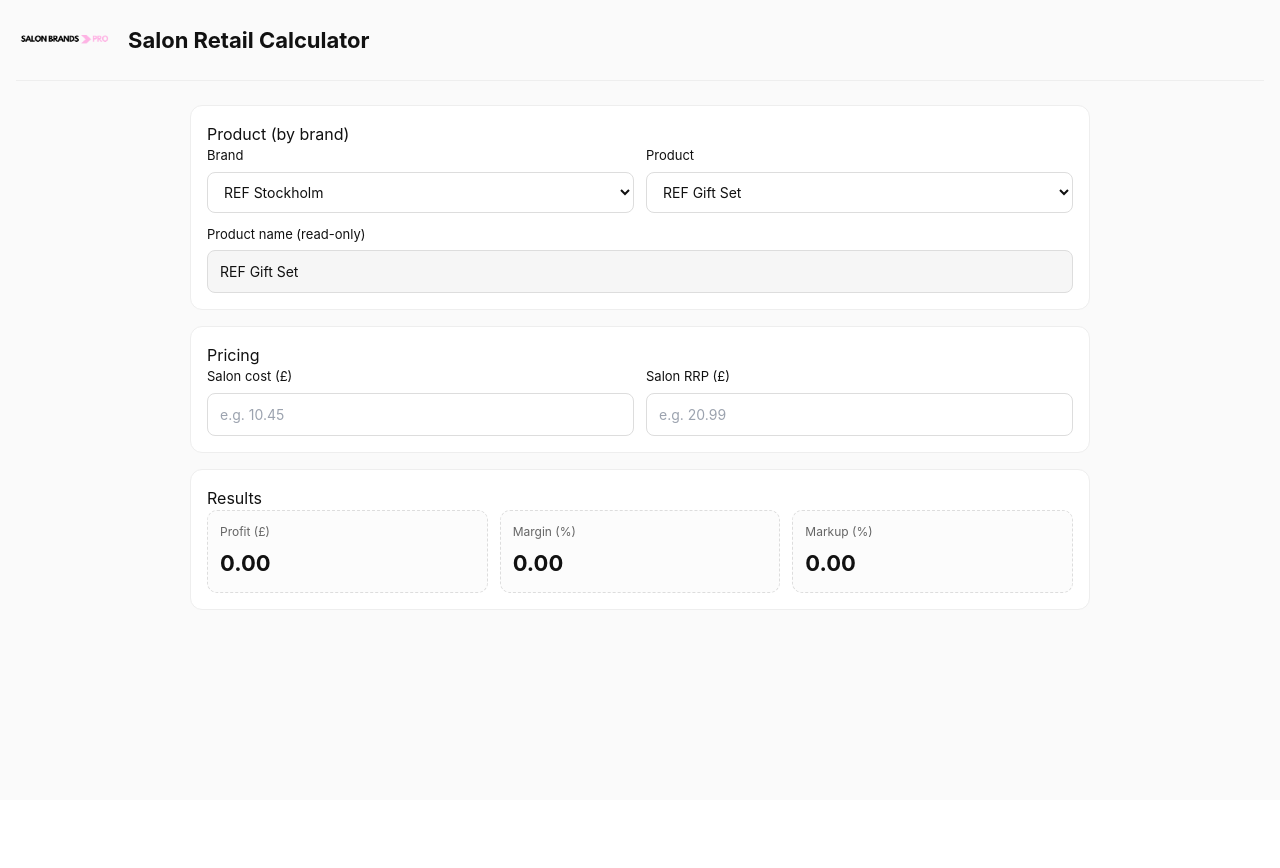
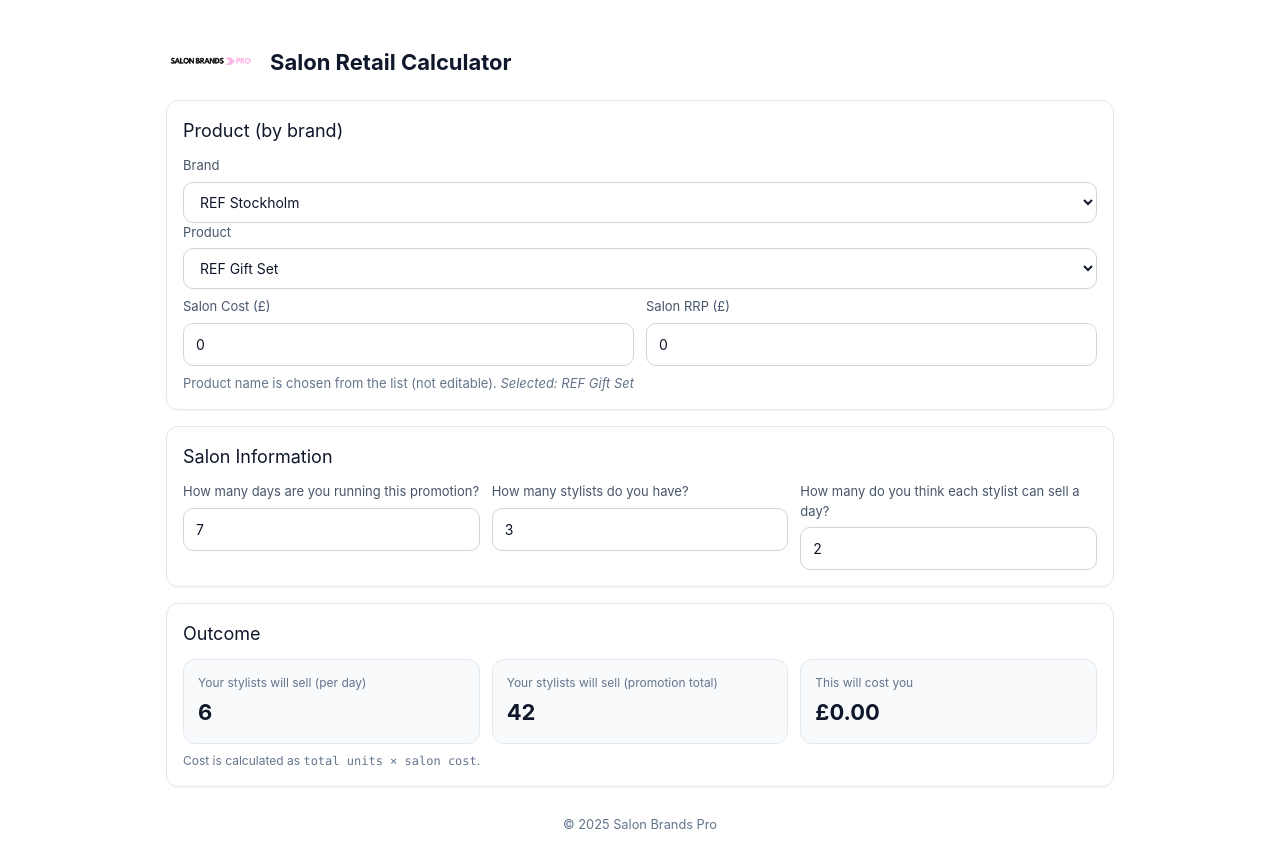
Before and after one commit to Demmoman6666/Salon-Calculator, a React (Vite) app: page / in a window 1280 px wide. Shown: the top 868 px of the page. Before the commit the page ends 800 px from the top, so only its background shows below. Built offline with nearby package versions, Linux system fonts and the light colour scheme.

Commit message:
Update App.jsx

```diff
--- a/src/App.jsx
+++ b/src/App.jsx
@@ -1,11 +1,10 @@
-import { useMemo, useState } from "react";
+// src/App.jsx
+import { useEffect, useMemo, useState } from "react";
 import { LOGO } from "./logo";
 
-// --- Product catalogue (by brand) ---
 const CATALOG = {
   "REF Stockholm": [
-    // If you have default prices for this, add them like the MY.ORGANICS example below
-    { id: "ref-gift-set", name: "REF Gift Set" },
+    { id: "ref-gift-set", name: "REF Gift Set" }, // (no preset pricing)
   ],
   "MY.ORGANICS": [
     {
@@ -19,121 +18,93 @@
 
 const BRANDS = Object.keys(CATALOG);
 
+function useLocalStorage(key, initial) {
+  const [val, setVal] = useState(() => {
+    try {
+      const raw = localStorage.getItem(key);
+      return raw ? JSON.parse(raw) : initial;
+    } catch {
+      return initial;
+    }
+  });
+  useEffect(() => {
+    try {
+      localStorage.setItem(key, JSON.stringify(val));
+    } catch {}
+  }, [key, val]);
+  return [val, setVal];
+}
+
 export default function App() {
-  // Form state
-  const [brand, setBrand] = useState(BRANDS[0]);
-  const [productId, setProductId] = useState(CATALOG[BRANDS[0]][0]?.id ?? "");
-  const selectedProduct = useMemo(
-    () => CATALOG[brand].find((p) => p.id === productId) ?? null,
-    [brand, productId]
+  /* ------------------------ Product selection & pricing ------------------------ */
+  const [brand, setBrand] = useLocalStorage("brand", BRANDS[0]);
+  const products = useMemo(() => CATALOG[brand] || [], [brand]);
+  const [productId, setProductId] = useLocalStorage(
+    "productId",
+    (CATALOG[brand] && CATALOG[brand][0]?.id) || ""
   );
 
-  // Price state (autofills on product change if product has defaults)
-  const [salonCost, setSalonCost] = useState(
-    selectedProduct?.salonCost ?? ""
-  );
-  const [salonRrp, setSalonRrp] = useState(
-    selectedProduct?.salonRrp ?? ""
+  // Pricing (editable numbers, but product name is fixed via dropdown)
+  const [salonCost, setSalonCost] = useLocalStorage("salonCost", 0);
+  const [salonRrp, setSalonRrp] = useLocalStorage("salonRrp", 0);
+
+  // When brand changes, reset product to that brand's first
+  useEffect(() => {
+    const first = CATALOG[brand]?.[0]?.id ?? "";
+    setProductId(first);
+  }, [brand, setProductId]);
+
+  // When product changes, auto-fill cost/rrp if the catalog has presets
+  useEffect(() => {
+    const p = products.find((x) => x.id === productId);
+    if (p) {
+      if (typeof p.salonCost === "number") setSalonCost(p.salonCost);
+      if (typeof p.salonRrp === "number") setSalonRrp(p.salonRrp);
+    }
+  }, [productId, products, setSalonCost, setSalonRrp]);
+
+  /* --------------------------- Salon Info (calculator) -------------------------- */
+  const [promoDays, setPromoDays] = useLocalStorage("promoDays", 7);
+  const [stylists, setStylists] = useLocalStorage("stylists", 3);
+  const [perStylistPerDay, setPerStylistPerDay] = useLocalStorage(
+    "perStylistPerDay",
+    2
   );
 
-  // When brand changes, reset to first product and re-apply defaults
-  const handleBrandChange = (e) => {
-    const nextBrand = e.target.value;
-    setBrand(nextBrand);
-    const first = CATALOG[nextBrand][0] ?? null;
-    setProductId(first?.id ?? "");
-    if (first?.salonCost != null) setSalonCost(first.salonCost);
-    else setSalonCost("");
-    if (first?.salonRrp != null) setSalonRrp(first.salonRrp);
-    else setSalonRrp("");
+  const perDayTotal = Math.max(0, Number(stylists) || 0) * Math.max(0, Number(perStylistPerDay) || 0);
+  const totalUnits = perDayTotal * Math.max(0, Number(promoDays) || 0);
+  const totalCost = (Number(salonCost) || 0) * totalUnits;
+
+  const selectedProduct = products.find((x) => x.id === productId);
+
+  const money = (n) =>
+    new Intl.NumberFormat("en-GB", {
+      style: "currency",
+      currency: "GBP",
+      minimumFractionDigits: 2,
+    }).format(isFinite(n) ? n : 0);
+
+  const num = (v, setter) => {
+    const clean = v.replace(/[^0-9.]/g, "");
+    setter(clean);
   };
 
-  // When product changes, (re)apply defaults if present
-  const handleProductChange = (e) => {
-    const nextId = e.target.value;
-    setProductId(nextId);
-    const p = CATALOG[brand].find((x) => x.id === nextId);
-    if (p?.salonCost != null) setSalonCost(p.salonCost);
-    else setSalonCost("");
-    if (p?.salonRrp != null) setSalonRrp(p.salonRrp);
-    else setSalonRrp("");
-  };
-
-  // Derived calcs
-  const numericCost = parseFloat(salonCost) || 0;
-  const numericRrp = parseFloat(salonRrp) || 0;
-  const profit = Math.max(numericRrp - numericCost, 0);
-  const marginPct = numericRrp > 0 ? (profit / numericRrp) * 100 : 0;
-  const markupPct = numericCost > 0 ? (profit / numericCost) * 100 : 0;
-
   return (
-    <div
-      style={{
-        minHeight: "100vh",
-        background: "#fafafa",
-        color: "#111",
-        fontFamily:
-          "-apple-system,BlinkMacSystemFont,Segoe UI,Roboto,Helvetica,Arial,sans-serif",
-        padding: "16px",
-      }}
-    >
-      {/* Header with hard-coded logo */}
-      <header
-        style={{
-          display: "flex",
-          alignItems: "center",
-          gap: 16,
-          marginBottom: 24,
-          borderBottom: "1px solid #eee",
-          paddingBottom: 16,
-        }}
-      >
-        <img
-          src={LOGO}
-          alt="Salon Brands Pro"
-          style={{ height: 48, width: "auto", display: "block" }}
-        />
-        <h1 style={{ fontSize: 22, fontWeight: 700, margin: 0 }}>
-          Salon Retail Calculator
-        </h1>
+    <div style={styles.app}>
+      <header style={styles.header}>
+        <img src={LOGO} alt="Salon Brands Pro" style={styles.logo} />
+        <h1 style={styles.title}>Salon Retail Calculator</h1>
       </header>
 
-      {/* Main content (single column; upload panel removed) */}
-      <main
-        style={{
-          maxWidth: 900,
-          margin: "0 auto",
-          display: "grid",
-          gap: 16,
-        }}
-      >
-        {/* Product by brand (no custom option) */}
-        <section
-          style={{
-            background: "#fff",
-            border: "1px solid #eee",
-            borderRadius: 12,
-            padding: 16,
-          }}
-        >
-          <h2 style={{ marginTop: 0, fontSize: 16 }}>Product (by brand)</h2>
-          <div
-            style={{
-              display: "grid",
-              gridTemplateColumns: "1fr 1fr",
-              gap: 12,
-            }}
-          >
-            <div>
-              <label
-                style={{ display: "block", fontSize: 13, marginBottom: 6 }}
-              >
-                Brand
-              </label>
+      {/* Product by Brand */}
+      <section style={styles.card}>
+        <h2 style={styles.h2}>Product (by brand)</h2>
+        <div style={styles.row}>
+          <label style={styles.label}>Brand</label>
           <select
             value={brand}
-                onChange={handleBrandChange}
-                style={selectStyle}
+            onChange={(e) => setBrand(e.target.value)}
+            style={styles.select}
           >
             {BRANDS.map((b) => (
               <option key={b} value={b}>
@@ -143,18 +114,14 @@
           </select>
         </div>
 
-            <div>
-              <label
-                style={{ display: "block", fontSize: 13, marginBottom: 6 }}
-              >
-                Product
-              </label>
+        <div style={styles.row}>
+          <label style={styles.label}>Product</label>
           <select
             value={productId}
-                onChange={handleProductChange}
-                style={selectStyle}
+            onChange={(e) => setProductId(e.target.value)}
+            style={styles.select}
           >
-                {CATALOG[brand].map((p) => (
+            {products.map((p) => (
               <option key={p.id} value={p.id}>
                 {p.name}
               </option>
@@ -162,138 +129,180 @@
           </select>
         </div>
 
-            <div style={{ gridColumn: "1 / -1" }}>
-              <label
-                style={{ display: "block", fontSize: 13, marginBottom: 6 }}
-              >
-                Product name (read-only)
-              </label>
+        <div style={styles.grid2}>
+          <div style={styles.row}>
+            <label style={styles.label}>Salon Cost (£)</label>
             <input
-                type="text"
-                value={selectedProduct?.name ?? ""}
-                readOnly
-                style={{ ...inputStyle, background: "#f6f6f6" }}
+              type="number"
+              step="0.01"
+              value={salonCost}
+              onChange={(e) => num(e.target.value, setSalonCost)}
+              style={styles.input}
+            />
+          </div>
+          <div style={styles.row}>
+            <label style={styles.label}>Salon RRP (£)</label>
+            <input
+              type="number"
+              step="0.01"
+              value={salonRrp}
+              onChange={(e) => num(e.target.value, setSalonRrp)}
+              style={styles.input}
+            />
+          </div>
+        </div>
+
+        <p style={styles.note}>
+          Product name is chosen from the list (not editable).{" "}
+          {selectedProduct ? (
+            <em>Selected: {selectedProduct.name}</em>
+          ) : (
+            <em>Choose a product</em>
+          )}
+        </p>
+      </section>
+
+      {/* Salon Information calculator */}
+      <section style={styles.card}>
+        <h2 style={styles.h2}>Salon Information</h2>
+
+        <div style={styles.grid3}>
+          <div style={styles.row}>
+            <label style={styles.label}>How many days are you running this promotion?</label>
+            <input
+              type="number"
+              min="0"
+              value={promoDays}
+              onChange={(e) => num(e.target.value, setPromoDays)}
+              style={styles.input}
+            />
+          </div>
+
+          <div style={styles.row}>
+            <label style={styles.label}>How many stylists do you have?</label>
+            <input
+              type="number"
+              min="0"
+              value={stylists}
+              onChange={(e) => num(e.target.value, setStylists)}
+              style={styles.input}
+            />
+          </div>
+
+          <div style={styles.row}>
+            <label style={styles.label}>How many do you think each stylist can sell a day?</label>
+            <input
+              type="number"
+              min="0"
+              step="1"
+              value={perStylistPerDay}
+              onChange={(e) => num(e.target.value, setPerStylistPerDay)}
+              style={styles.input}
             />
           </div>
         </div>
       </section>
 
-        {/* Pricing */}
-        <section
-          style={{
-            background: "#fff",
-            border: "1px solid #eee",
-            borderRadius: 12,
-            padding: 16,
-          }}
-        >
-          <h2 style={{ marginTop: 0, fontSize: 16 }}>Pricing</h2>
-          <div
-            style={{
-              display: "grid",
-              gridTemplateColumns: "1fr 1fr",
-              gap: 12,
-            }}
-          >
-            <div>
-              <label
-                style={{ display: "block", fontSize: 13, marginBottom: 6 }}
-              >
-                Salon cost (£)
-              </label>
-              <input
-                type="number"
-                step="0.01"
-                min="0"
-                value={salonCost}
-                onChange={(e) => setSalonCost(e.target.value)}
-                placeholder="e.g. 10.45"
-                style={inputStyle}
-              />
+      {/* Outcome */}
+      <section style={styles.card}>
+        <h2 style={styles.h2}>Outcome</h2>
+
+        <div style={styles.kpis}>
+          <div style={styles.kpi}>
+            <div style={styles.kpiLabel}>Your stylists will sell (per day)</div>
+            <div style={styles.kpiValue}>{perDayTotal.toLocaleString()}</div>
           </div>
-            <div>
-              <label
-                style={{ display: "block", fontSize: 13, marginBottom: 6 }}
-              >
-                Salon RRP (£)
-              </label>
-              <input
-                type="number"
-                step="0.01"
-                min="0"
-                value={salonRrp}
-                onChange={(e) => setSalonRrp(e.target.value)}
-                placeholder="e.g. 20.99"
-                style={inputStyle}
-              />
+
+          <div style={styles.kpi}>
+            <div style={styles.kpiLabel}>Your stylists will sell (promotion total)</div>
+            <div style={styles.kpiValue}>{totalUnits.toLocaleString()}</div>
+          </div>
+
+          <div style={styles.kpi}>
+            <div style={styles.kpiLabel}>This will cost you</div>
+            <div style={styles.kpiValue}>{money(totalCost)}</div>
           </div>
         </div>
+        <p style={styles.noteSmall}>
+          Cost is calculated as <code>total units × salon cost</code>.
+        </p>
       </section>
 
-        {/* Results */}
-        <section
-          style={{
-            background: "#fff",
-            border: "1px solid #eee",
-            borderRadius: 12,
-            padding: 16,
-          }}
-        >
-          <h2 style={{ marginTop: 0, fontSize: 16 }}>Results</h2>
-          <div
-            style={{
-              display: "grid",
-              gridTemplateColumns: "repeat(3, 1fr)",
-              gap: 12,
-            }}
-          >
-            <Stat label="Profit (£)" value={fmt(profit)} />
-            <Stat label="Margin (%)" value={fmt(marginPct)} />
-            <Stat label="Markup (%)" value={fmt(markupPct)} />
-          </div>
-        </section>
-      </main>
+      <footer style={styles.footer}>
+        <small>© {new Date().getFullYear()} Salon Brands Pro</small>
+      </footer>
     </div>
   );
 }
 
-function Stat({ label, value }) {
-  return (
-    <div
-      style={{
-        border: "1px dashed #ddd",
+/* --------------------------------- Styles -------------------------------- */
+const styles = {
+  app: {
+    maxWidth: 980,
+    margin: "24px auto",
+    padding: 16,
+    fontFamily:
+      "-apple-system,BlinkMacSystemFont,Segoe UI,Roboto,Helvetica,Arial,sans-serif",
+    color: "#0f172a",
+  },
+  header: {
+    display: "flex",
+    alignItems: "center",
+    gap: 16,
+    marginBottom: 12,
+  },
+  logo: { height: 44, width: "auto" },
+  title: { fontSize: 22, margin: 0, fontWeight: 700 },
+  card: {
+    background: "#fff",
+    border: "1px solid #e5e7eb",
+    borderRadius: 12,
+    padding: 16,
+    marginTop: 16,
+    boxShadow: "0 1px 2px rgba(0,0,0,0.04)",
+  },
+  h2: { margin: "0 0 12px", fontSize: 18 },
+  row: { display: "flex", flexDirection: "column", gap: 6 },
+  label: { fontSize: 13, color: "#475569" },
+  input: {
+    padding: "10px 12px",
     borderRadius: 10,
-        padding: 12,
-        background: "#fcfcfc",
-      }}
-    >
-      <div style={{ fontSize: 12, color: "#666", marginBottom: 6 }}>{label}</div>
-      <div style={{ fontSize: 22, fontWeight: 700 }}>{value}</div>
-    </div>
-  );
-}
-
-const inputStyle = {
-  width: "100%",
-  border: "1px solid #ddd",
-  borderRadius: 8,
+    border: "1px solid #d1d5db",
+    fontSize: 14,
+  },
+  select: {
     padding: "10px 12px",
+    borderRadius: 10,
+    border: "1px solid #d1d5db",
     fontSize: 14,
-  outline: "none",
+    background: "#fff",
+  },
+  grid2: {
+    display: "grid",
+    gridTemplateColumns: "1fr 1fr",
+    gap: 12,
+    marginTop: 8,
+  },
+  grid3: {
+    display: "grid",
+    gridTemplateColumns: "1fr 1fr 1fr",
+    gap: 12,
+  },
+  kpis: {
+    display: "grid",
+    gridTemplateColumns: "1fr 1fr 1fr",
+    gap: 12,
+    marginTop: 8,
+  },
+  kpi: {
+    background: "#f8fafc",
+    border: "1px solid #e2e8f0",
+    borderRadius: 12,
+    padding: 14,
+  },
+  kpiLabel: { fontSize: 12, color: "#64748b" },
+  kpiValue: { fontSize: 22, fontWeight: 700, marginTop: 4 },
+  note: { marginTop: 8, color: "#64748b", fontSize: 13 },
+  noteSmall: { marginTop: 8, color: "#64748b", fontSize: 12 },
+  footer: { textAlign: "center", marginTop: 24, color: "#64748b" },
 };
-
-const selectStyle = {
-  ...inputStyle,
-  background: "#fff",
-};
-
-function fmt(n) {
-  // for money/percent display
-  const isNum = Number.isFinite(n);
-  if (!isNum) return "—";
-  // show 2 decimals for money, 1 for %
-  return n.toLocaleString(undefined, {
-    minimumFractionDigits: 2,
-    maximumFractionDigits: 2,
-  });
-}
```
Lines whose indentation alone changed are shown as unchanged.
